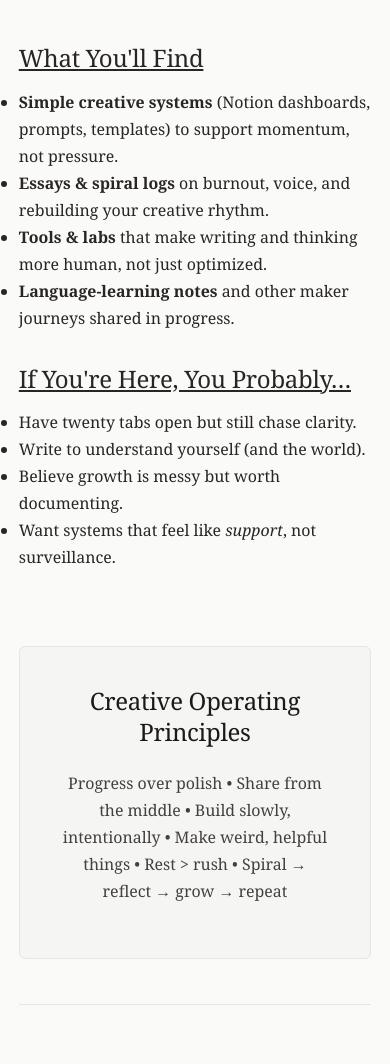
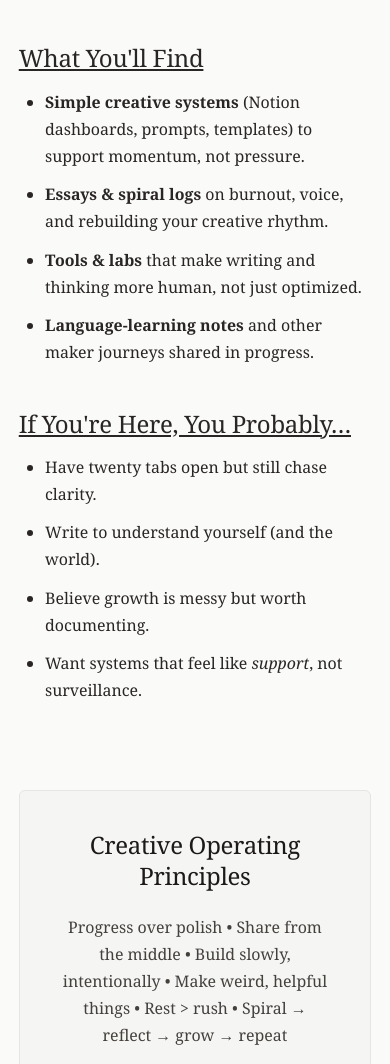
Before and after one commit to Emelia-bot/creativemindhabits, an Eleventy site: page src/pages/about.md in a window 390 px wide. Shown: the part 936-2000 px from the top of the page. Built offline with nearby package versions, Linux system fonts and the light colour scheme; Eleventy itself is replaced by a stand-in of ours; files that its build step writes are made by us from their sources.

Commit message:
Fix mobile list alignment - add proper padding

```diff
--- a/src/assets/css/style.css
+++ b/src/assets/css/style.css
@@ -539,3 +539,26 @@ img {
   max-width: 800px;
   margin: 0 auto 3rem;
 }
+
+/* Fix list alignment on mobile */
+ul, ol {
+  padding-left: 1.5rem;
+  margin-left: 0;
+}
+
+@media (max-width: 768px) {
+  ul, ol {
+    padding-left: 1.25rem;
+    margin-left: 0.5rem;
+  }
+
+  li {
+    margin-bottom: 0.75rem;
+  }
+}
+
+/* For nested lists */
+ul ul, ol ol, ul ol, ol ul {
+  margin-top: 0.5rem;
+  margin-bottom: 0.5rem;
+}
```
Also changed, not shown: 17 other files.
